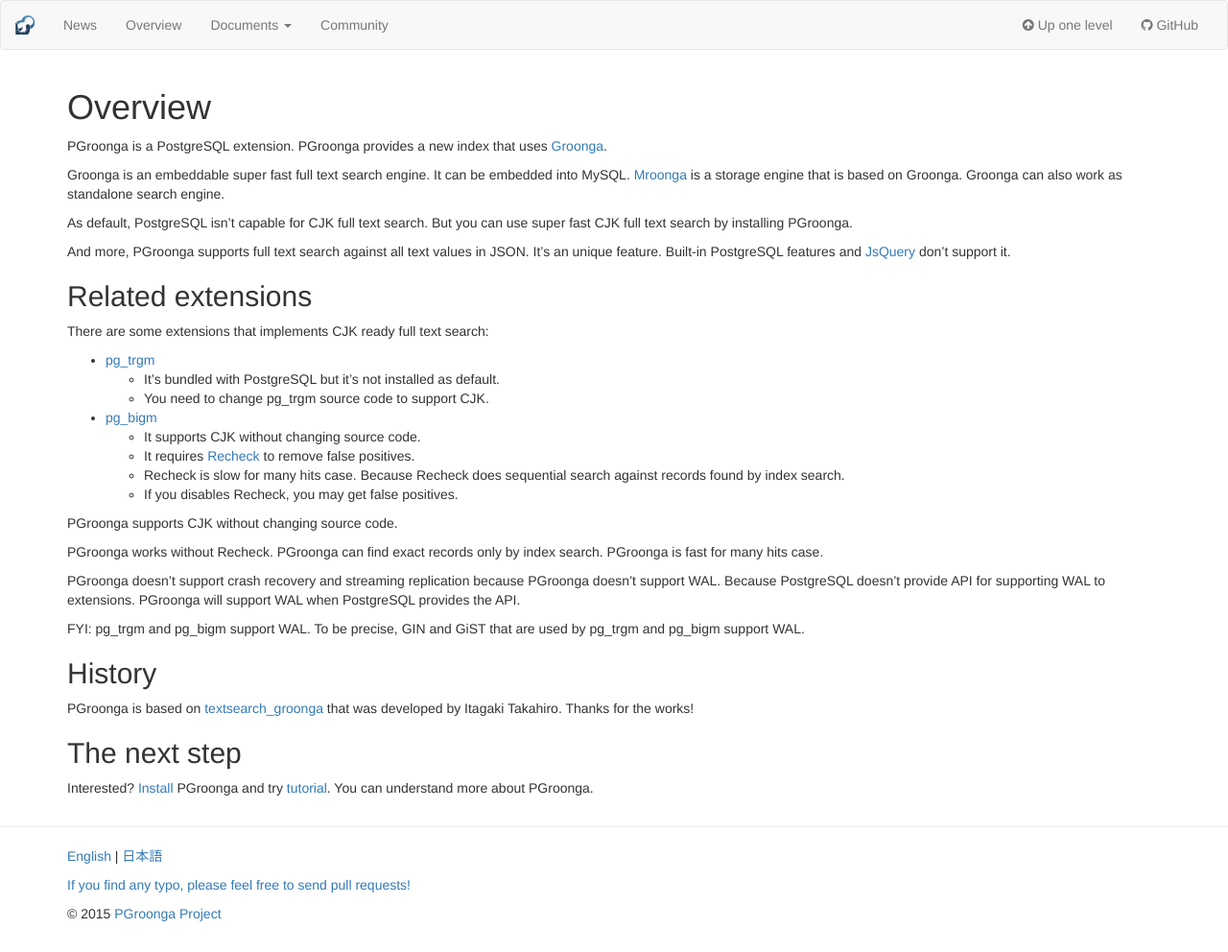
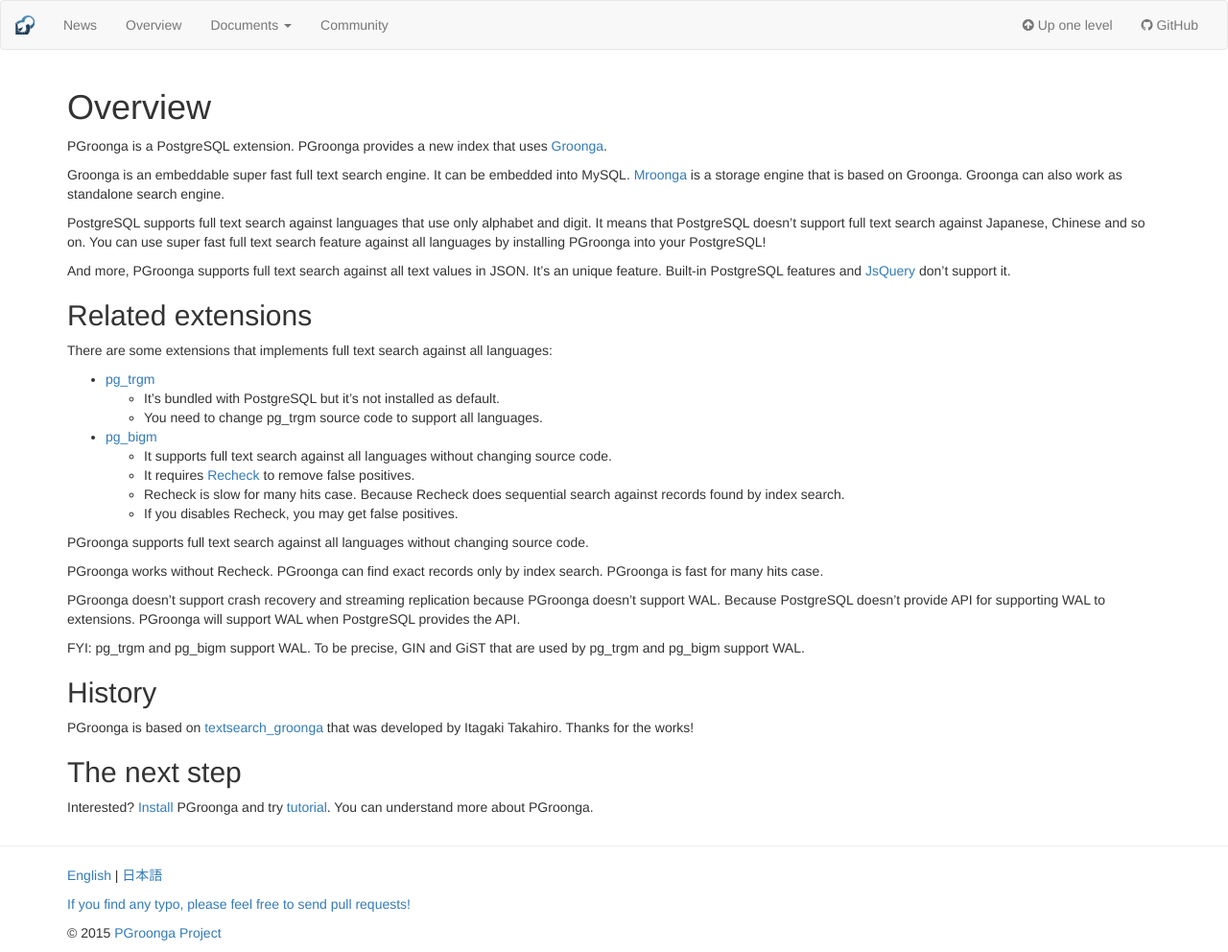
Before and after one commit to pgroonga/pgroonga.github.io, a Jekyll site: the page built from overview/index.md, in a window 1280 px wide. Shown: the whole page at 96% size. Built offline with Jekyll 4.4.1, drawn with Linux system fonts in a browser that asks for light colours.

Commit message:
Stop to use CJK

```diff
--- a/overview/index.md
+++ b/overview/index.md
@@ -9,25 +9,25 @@
 
 Groonga is an embeddable super fast full text search engine. It can be embedded into MySQL. [Mroonga](http://mroonga.org/) is a storage engine that is based on Groonga. Groonga can also work as standalone search engine.
 
-As default, PostgreSQL isn't capable for CJK full text search. But you can use super fast CJK full text search by installing PGroonga.
+PostgreSQL supports full text search against languages that use only alphabet and digit. It means that PostgreSQL doesn't support full text search against Japanese, Chinese and so on. You can use super fast full text search feature against all languages by installing PGroonga into your PostgreSQL!
 
 And more, PGroonga supports full text search against all text values in JSON. It's an unique feature. Built-in PostgreSQL features and [JsQuery](https://github.com/postgrespro/jsquery) don't support it.
 
 ## Related extensions
 
-There are some extensions that implements CJK ready full text search:
+There are some extensions that implements full text search against all languages:
 
   * [pg_trgm](http://www.postgresql.org/docs/9.4/static/pgtrgm.html)
     * It's bundled with PostgreSQL but it's not installed as default.
-    * You need to change pg\_trgm source code to support CJK.
+    * You need to change pg\_trgm source code to support all languages.
 
   * [pg_bigm](http://pgbigm.osdn.jp/)
-    * It supports CJK without changing source code.
+    * It supports full text search against all languages without changing source code.
     * It requires [Recheck](http://pgbigm.osdn.jp/pg_bigm_en-1-1.html#enable_recheck) to remove false positives.
     * Recheck is slow for many hits case. Because Recheck does sequential search against records found by index search.
     * If you disables Recheck, you may get false positives.
 
-PGroonga supports CJK without changing source code.
+PGroonga supports full text search against all languages without changing source code.
 
 PGroonga works without Recheck. PGroonga can find exact records only by index search. PGroonga is fast for many hits case.
 
```
Also changed, not shown: index.md (+1 -1 lines), ja/index.md (+1 -1 lines), ja/overview/index.md (+5 -5 lines), reference/pgroonga-versus-gist-and-gin.md (+3 -1 lines), 2 other files.
